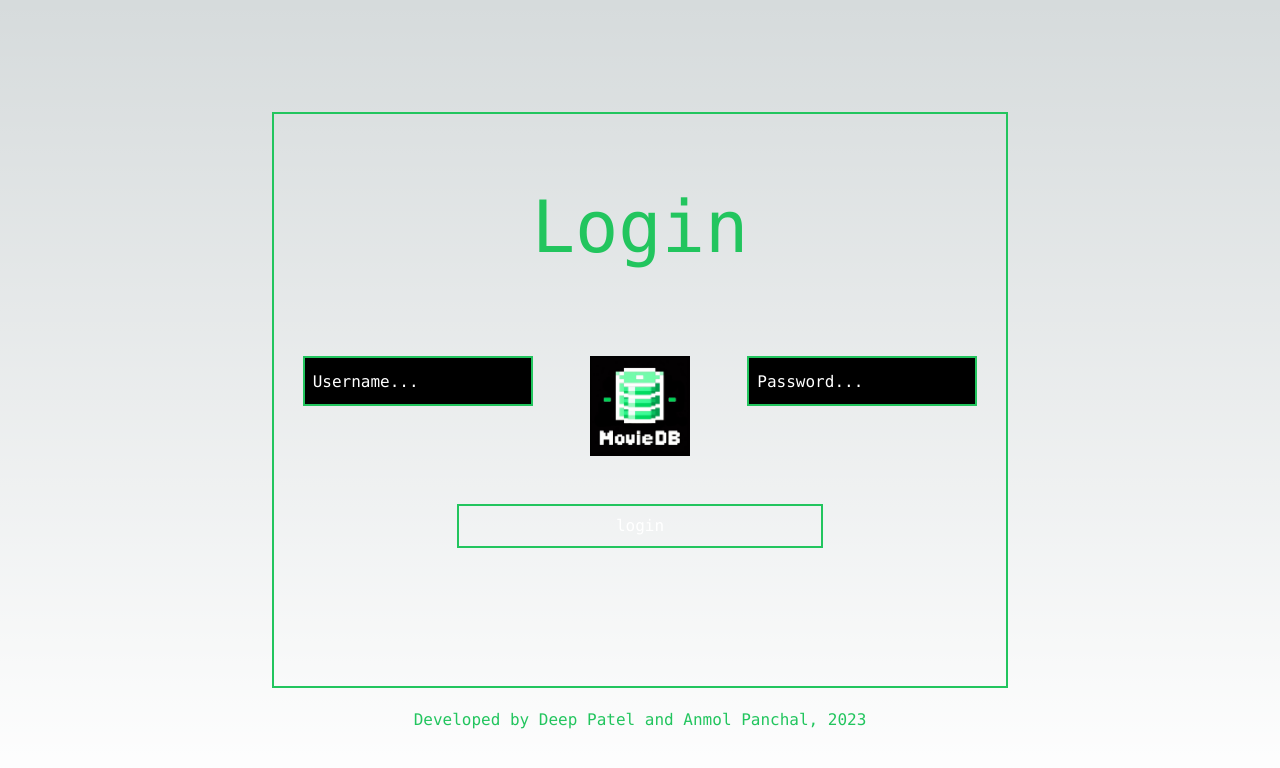
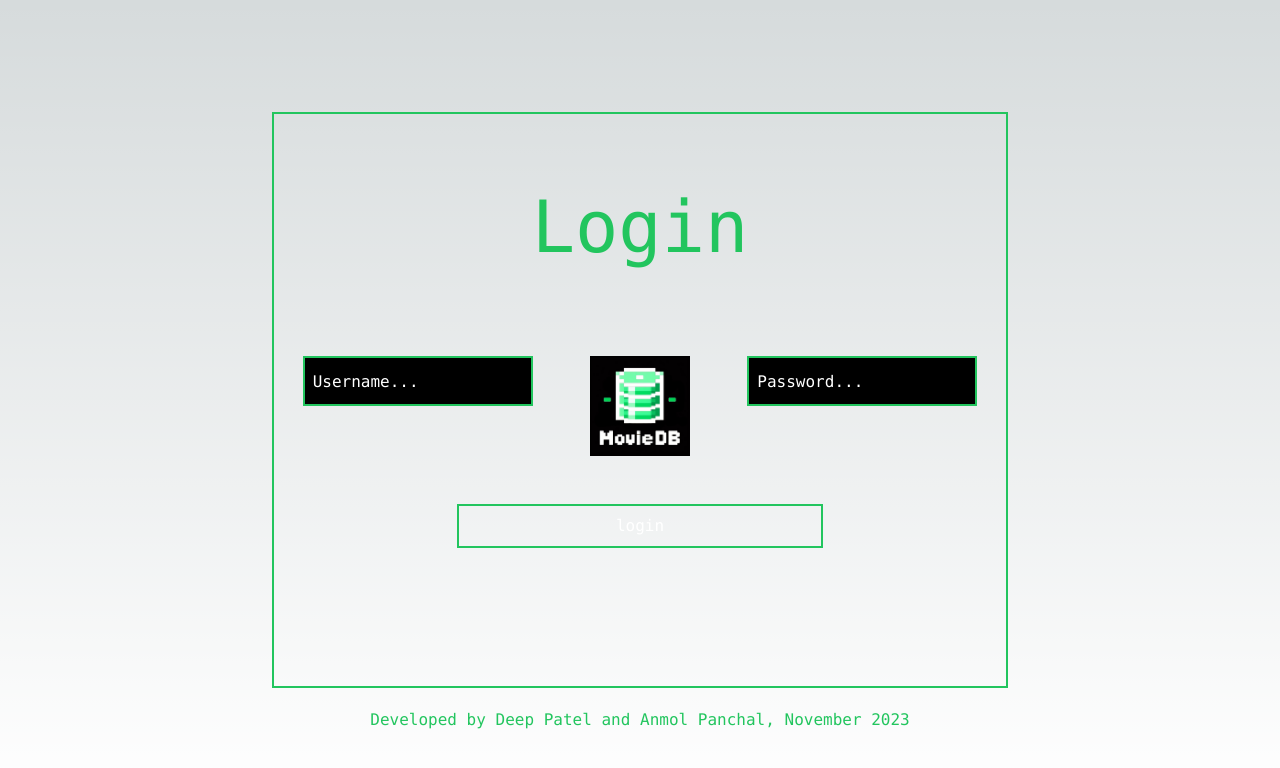
Before and after one commit to deep-patel21/MovieDB, a Next.js app in the folder moviedb/: page /login in a window 1280 px wide. Shown: the top 768 px of the page. Built offline with nearby package versions, Linux system fonts and the light colour scheme.

Commit message:
update footer

```diff
--- a/moviedb/src/app/admin/page.tsx
+++ b/moviedb/src/app/admin/page.tsx
@@ -41,7 +41,7 @@ const Admin = () => {
         </div>
       </div>
       <div>
-        Developed by Deep Patel and Anmol Panchal, 2023
+        Developed by Deep Patel and Anmol Panchal, November 2023
       </div>
     </div>
   );
--- a/moviedb/src/app/login/page.tsx
+++ b/moviedb/src/app/login/page.tsx
@@ -33,7 +33,7 @@ const Login = () => {
           </div>
         </form>
         <div className="w-full text-center p-5">
-          Developed by Deep Patel and Anmol Panchal, 2023
+          Developed by Deep Patel and Anmol Panchal, November 2023
         </div>
       </div>
     </div>
--- a/moviedb/src/app/user/page.tsx
+++ b/moviedb/src/app/user/page.tsx
@@ -23,7 +23,7 @@ const User = () => {
       <div className="flex flex-row border-4 border-black p-10 gap-11">
         <div className="text-[35px] flex flex-col gap-3 p-2 justify-start">
           <div className='mt-11 w-full border border-white'>
-            <button >Logout</button>
+            <button className=''>Logout</button>
           </div>
         </div>
         <div className="text-[40px] w-full h-[600px] overflow-y-scroll border border-white p-3">
@@ -36,7 +36,7 @@ const User = () => {
         </div>
       </div>
       <div>
-        Developed by Deep Patel and Anmol Panchal, 2023
+        Developed by Deep Patel and Anmol Panchal, November 2023
       </div>
     </div>
   );
```
